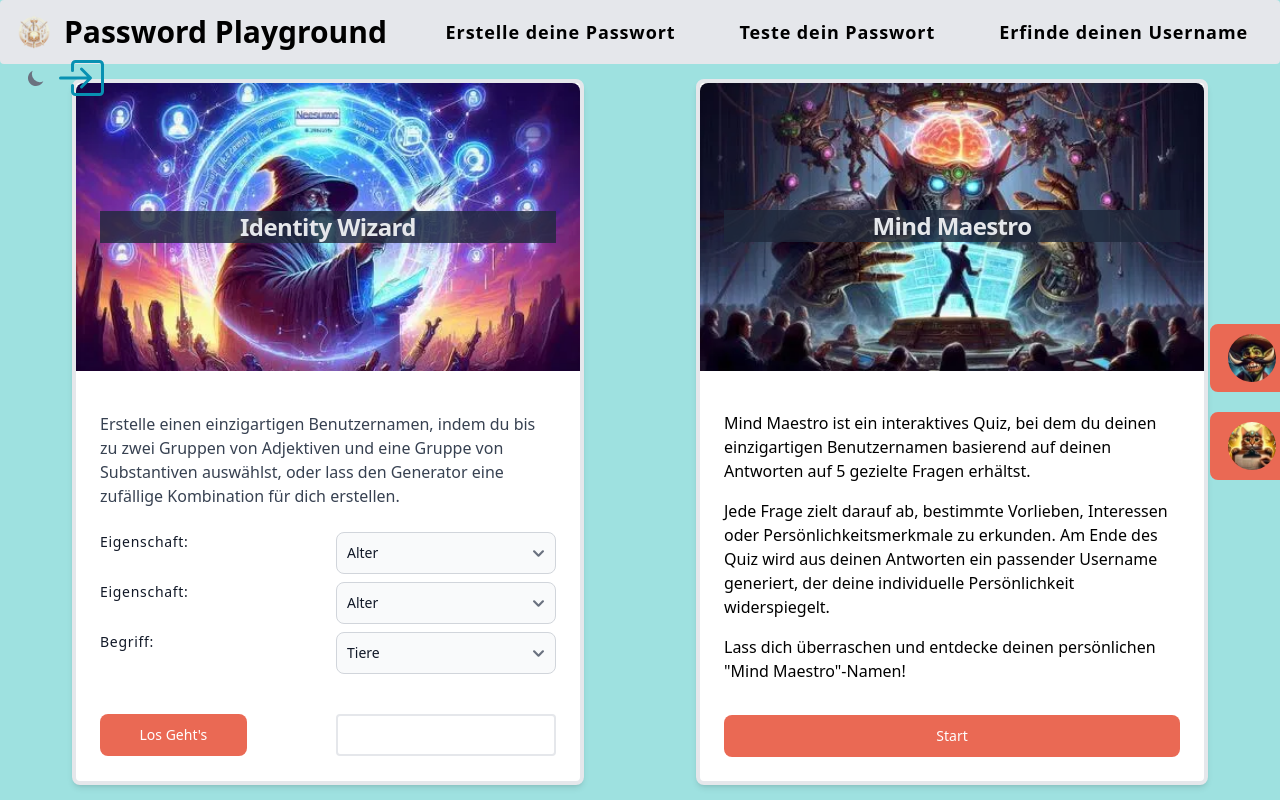
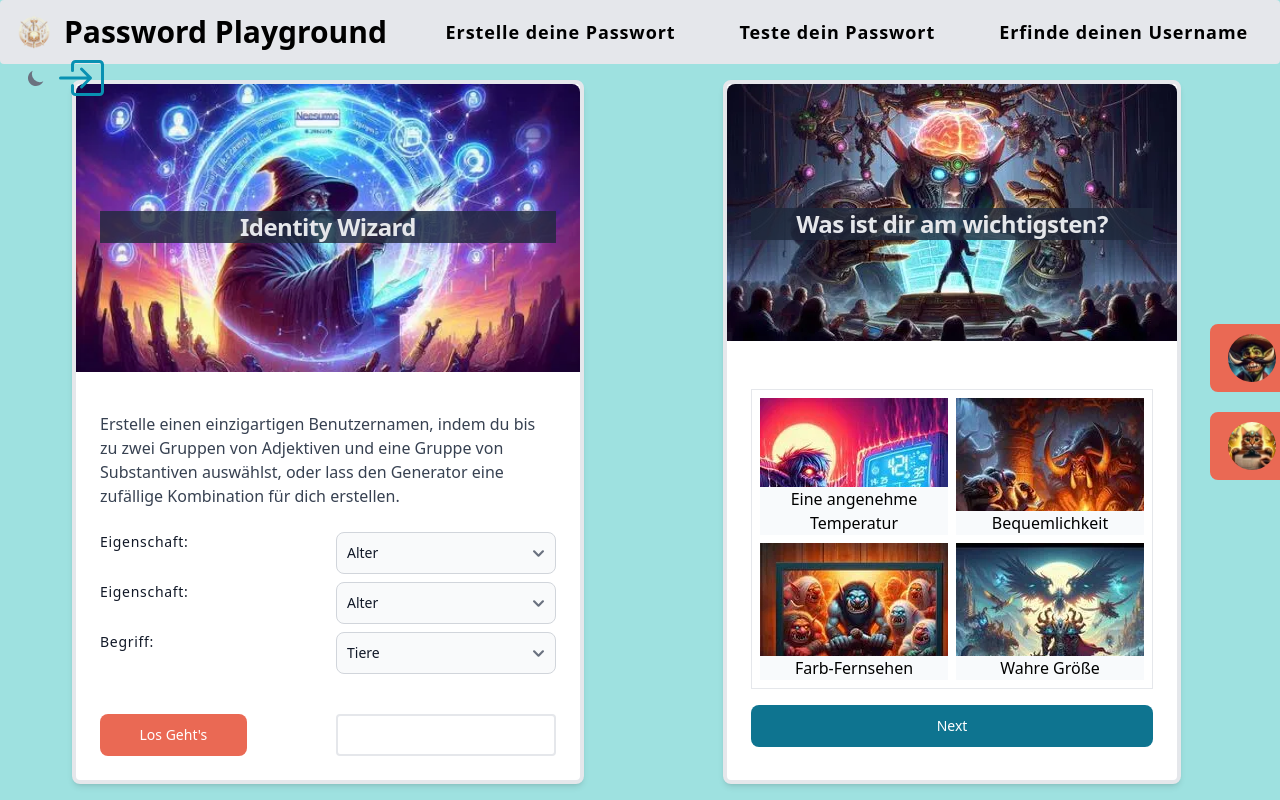
Before and after one commit to zabooz/pp_react_tailwind, a React (Vite) app: page /username-generating in a window 1280 px wide. Shown: the top 800 px of the page. Built offline with nearby package versions, Linux system fonts and the light colour scheme; a web font is replaced by a local one; what react-head would draw is missing.

Commit message:
forgot to stage changes

```diff
--- a/package.json
+++ b/package.json
@@ -1,7 +1,7 @@
 {
   "name": "pp_react",
   "private": true,
-  "version": "0.0.0",
+  "version": "0.0.1",
   "type": "module",
   "scripts": {
     "dev": "vite",
@@ -10,6 +10,7 @@
     "preview": "vite preview"
   },
   "dependencies": {
+    "@changesets/cli": "^2.27.9",
     "@zxcvbn-ts/core": "^3.0.4",
     "@zxcvbn-ts/language-common": "^3.0.4",
     "@zxcvbn-ts/language-de": "^3.0.2",
--- /dev/null
+++ b/src/content/usernameGenerating/mindMaestro/IntroPage.tsx
@@ -0,0 +1,29 @@
+interface Props {
+  startQuiz: boolean;
+}
+function IntroPage({ startQuiz }: Props) {
+  return (
+    <div
+      className="w-full flex flex-col gap-4 col-span-2 dark:text-gray-400"
+      style={{ display: startQuiz ? "none" : "block" }}
+    >
+      <p>
+        Mind Maestro ist ein interaktives Quiz, bei dem du deinen einzigartigen
+        Benutzernamen basierend auf deinen Antworten auf 5 gezielte Fragen
+        erhältst.
+      </p>
+      <p>
+        Jede Frage zielt darauf ab, bestimmte Vorlieben, Interessen oder
+        Persönlichkeitsmerkmale zu erkunden. Am Ende des Quiz wird aus deinen
+        Antworten ein passender Username generiert, der deine individuelle
+        Persönlichkeit widerspiegelt.
+      </p>
+      <p>
+        Lass dich überraschen und entdecke deinen persönlichen "Mind
+        Maestro"-Namen!
+      </p>
+    </div>
+  );
+}
+
+export default IntroPage;
--- a/src/content/usernameGenerating/mindMaestro/MindMaestro.tsx
+++ b/src/content/usernameGenerating/mindMaestro/MindMaestro.tsx
@@ -1,19 +1,22 @@
 import { Card, Button } from "flowbite-react";
 import { useState, useEffect } from "react";
+import { useSlideContext } from "../../../contexts/Contexts";
 
-import { useSlideContext } from "../../../contexts/Contexts";
-import MindCards from "./MindCards";
-import { Question } from "../../../interfaces/interfaces";
+import { Questions } from "../../../interfaces/interfaces";
 import { mindQuestions } from "./questions/questions";
-import NotMindCards from "./NotMindCards";
+
+import CardHeader from "../../../components/CardHeader";
+import IntroPage from "./IntroPage";
+import Quiz from "./Quiz";
 
 function MindMaestro() {
   const { startAnimation } = useSlideContext();
 
-  const [startQuiz, setStartQuiz] = useState<boolean>(false);
+  const [startQuiz, setStartQuiz] = useState<boolean>(true);
   const [index, setIndex] = useState<number>(0);
-  const [question, setQuestion] = useState<Question>(mindQuestions[index]);
+  const [question, setQuestion] = useState<Questions>(mindQuestions[index % mindQuestions.length]);
   const [answers, setAnswers] = useState<string[]>([]);
+  const [answer,setAnswer] = useState<string>("")
 
   useEffect(() => {
     setQuestion(mindQuestions[index]);
@@ -27,37 +30,32 @@ function MindMaestro() {
       imgAlt="MindMaestro Picture"
       imgSrc="/assets/usernameGenerating/mindMaestro.webp"
     >
-      <div className="relative">
-        <div className="absolute  -top-[185px] flex items-center justify-center w-full">
-          <h5 className="text-2xl font-bold tracking-tight text-center bg-slate-800  w-full bg-opacity-80   !text-gray-200">
-            {!startQuiz ? "Mind Maestro" : question.question}
-          </h5>
-        </div>
+      <CardHeader
+        title={startQuiz ? question?.question : "Mind Maestro"}
+        top={165}
+      />
+      <div className="border h-[300px] grid grid-cols-2 gap-2 p-2 grid-rows-2">
+        <IntroPage startQuiz={startQuiz} />
+        <Quiz index={index}setAnswer={setAnswer} startQuiz={startQuiz} />
       </div>
-      <div className="">
-        {startQuiz ? (
-          <MindCards
-            index={index}
-            setIndex={setIndex}
-            answers={question!.answers}
-            setStartQuiz={setStartQuiz}
-            setAnswers={setAnswers}
-            userAnswers={answers}
-          />
-        ) : (
-          <NotMindCards values={answers}></NotMindCards>
-        )}
-      </div>
-      <Button
-        className="mt-4 bg-[#ea6954]"
+      {!startQuiz ? (
+        <Button
+          onClick={() => {
+            setStartQuiz(true);
+          }}
+        >Start</Button>
+      ) : (
+        <Button
         onClick={() => {
-
-          setAnswers([]);
-          setStartQuiz(true);
+          setIndex(index+1 );
+          setAnswers([...answers,answer])
+          if(answers.length === mindQuestions.length){
+            setStartQuiz(false)
+            setAnswers([])
+          }
         }}
-      >
-        Start
-      </Button>
+        >Next</Button>
+      )}
     </Card>
   );
 }
--- a/src/content/usernameGenerating/mindMaestro/NotMindCards.tsx
+++ b/src/content/usernameGenerating/mindMaestro/NotMindCards.tsx
@@ -4,44 +4,29 @@ interface Props {
   values: string[];
 }
 function NotMindCards({ values }: Props) {
-
-
   const username = mindMaestro({ values });
 
   return (
     <div className="w-full  dark:text-gray-400">
       {values.length === 5 ? (
-        <div className="w-full  flex h-[300px] flex-col items-center border rounded"
-        style={{ backgroundImage:"url('/assets/usernameGenerating/mindMaestro/endCard.webp')"  }}
+        <div
+          className="w-full  flex h-[300px] flex-col items-center border rounded"
+          style={{
+            backgroundImage:
+              "url('/assets/usernameGenerating/mindMaestro/endCard.webp')",
+          }}
         >
-          <h5 className="text-lg mt-8 font-semibold  dark:text-gray-300">Dein Ergebnis</h5>
-          <p className="mt-12 border rounded p-2 w-2/3 text-center text-xl dark:bg-slate-800  font-bold"
-
-
-          >
+          <h5 className="text-lg mt-8 font-semibold  dark:text-gray-300">
+            Dein Ergebnis
+          </h5>
+          <p className="mt-12 border rounded p-2 w-2/3 text-center text-xl dark:bg-slate-800  font-bold">
             <CopyToClipBoard value={username} type="username" clippy={false}>
-            {username}
+              {username}
             </CopyToClipBoard>
           </p>
         </div>
       ) : (
-        <div className="w-full flex flex-col gap-4  dark:text-gray-400">
-          <p>
-            Mind Maestro ist ein interaktives Quiz, bei dem du deinen
-            einzigartigen Benutzernamen basierend auf deinen Antworten auf 5
-            gezielte Fragen erhältst.
-          </p>
-          <p>
-            Jede Frage zielt darauf ab, bestimmte Vorlieben, Interessen oder
-            Persönlichkeitsmerkmale zu erkunden. Am Ende des Quiz wird aus
-            deinen Antworten ein passender Username generiert, der deine
-            individuelle Persönlichkeit widerspiegelt.
-          </p>
-          <p>
-            Lass dich überraschen und entdecke deinen persönlichen "Mind
-            Maestro"-Namen!
-          </p>
-        </div>
+        "wstg"
       )}
     </div>
   );
--- /dev/null
+++ b/src/content/usernameGenerating/mindMaestro/Quiz.tsx
@@ -0,0 +1,30 @@
+import { mindQuestions } from "./questions/questions";
+
+interface Props {
+  index: number;
+  startQuiz: boolean;
+  setAnswer: (value: string) => void;
+}
+
+function Quiz({ index, setAnswer, startQuiz }: Props) {
+  console.log(index, mindQuestions.length);
+  return index < mindQuestions.length && startQuiz ? (
+    mindQuestions[index].answers.map((answer, i) => (
+      <div
+        key={i}
+        data-arr={answer.dataArr}
+        className={`relative  cursor-pointer ${startQuiz ? "" : "hidden"}   `}
+        style={{ backgroundImage: `url(${answer.imagePath})` }}
+        onClick={(e) => setAnswer(e.currentTarget.dataset.arr!)}
+      >
+        <p className="absolute bottom-0 w-full bg-slate-50 text-center">
+          {answer.answer}
+        </p>
+      </div>
+    ))
+  ) : (
+    <div>asdfasdfsadcv</div>
+  );
+}
+
+export default Quiz;
--- a/src/content/usernameGenerating/username.css
+++ b/src/content/usernameGenerating/username.css
@@ -9,7 +9,7 @@
     opacity: 1;
 
   }
-  75% {
+  50% {
     opacity: 0;
   }
   100% {
--- a/src/interfaces/interfaces.ts
+++ b/src/interfaces/interfaces.ts
@@ -102,7 +102,7 @@ export interface EnglishArrays {
   desserts: string[];
 }
 
-export interface Question {
+export interface Questions {
   question: string;
   answers: {
     answer: string;
```
Also changed, not shown: .changeset/README.md (added), .changeset/config.json (added), 2 other files (tests, documents, lock files or other folders).
